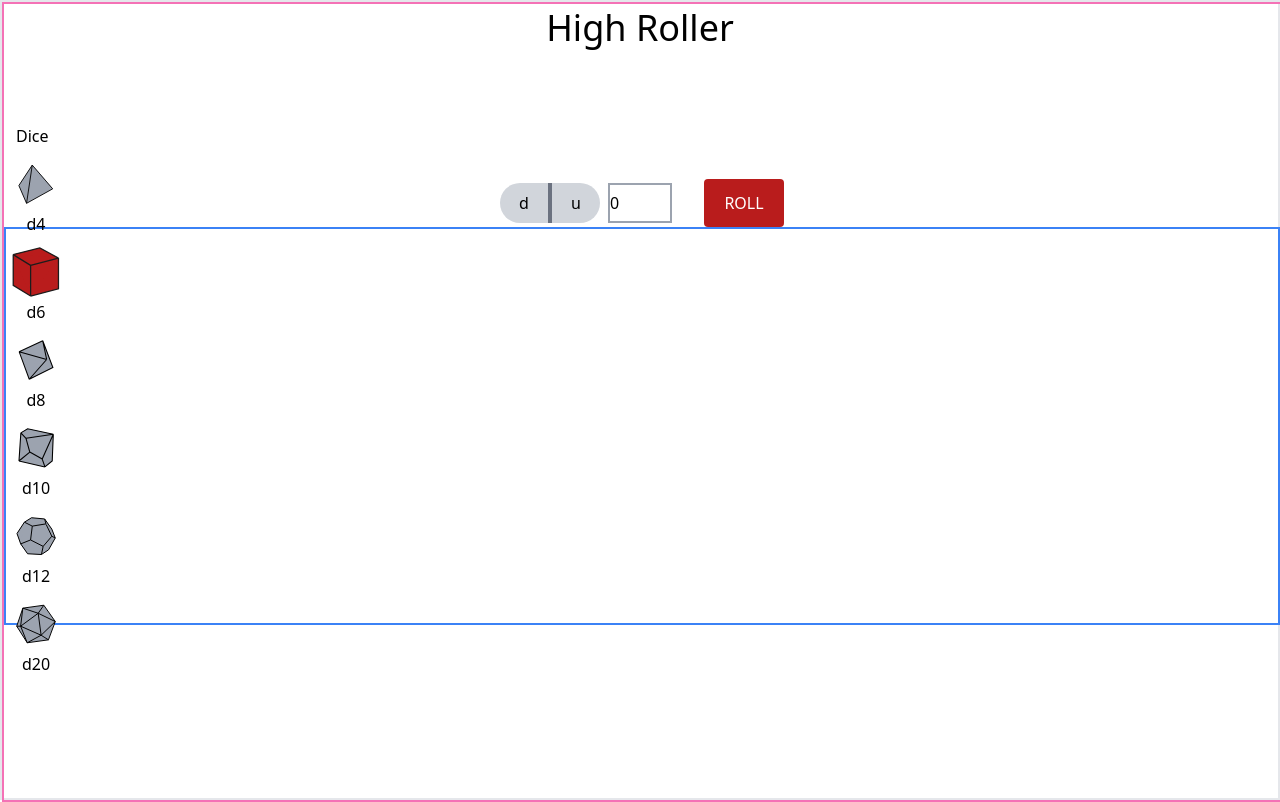
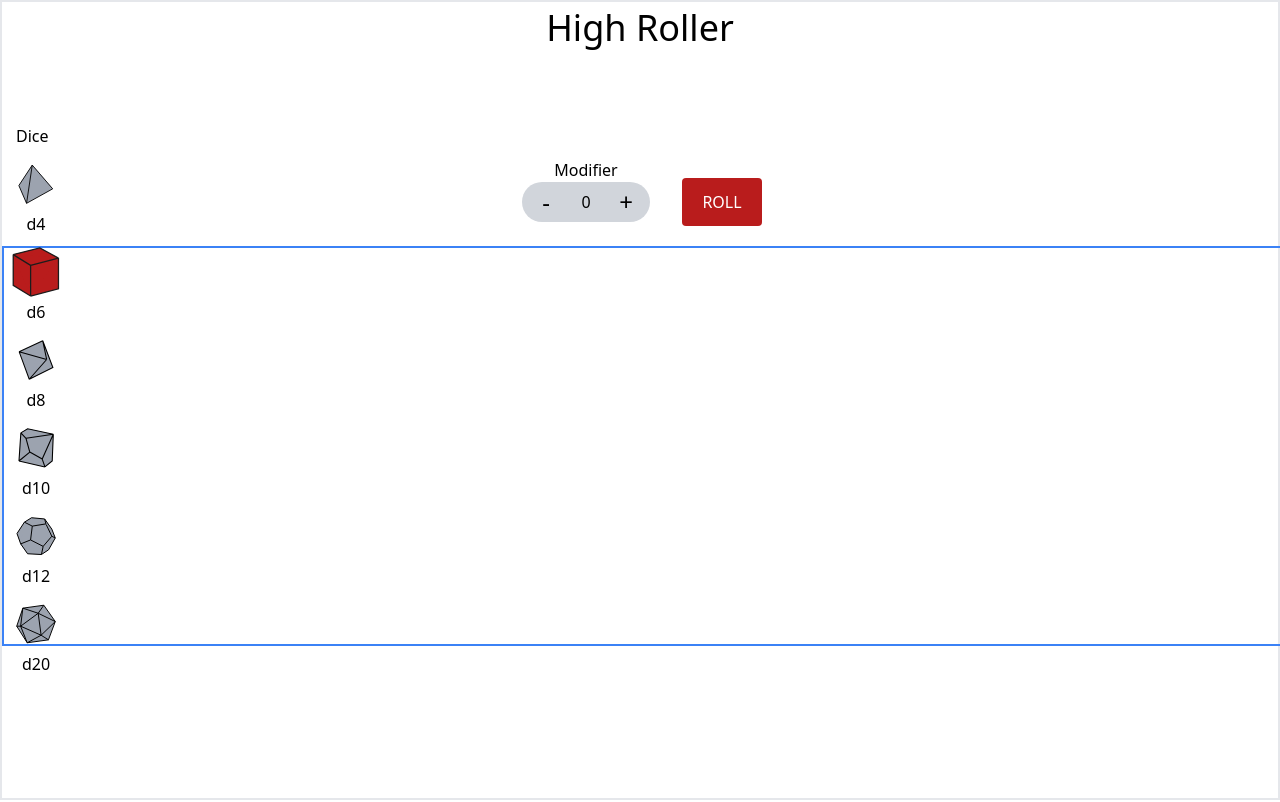
Before and after one commit to iamcrjones/high-roller-pwa, a Next.js app: page / in a window 1280 px wide. Built offline with nearby package versions, Linux system fonts and the light colour scheme.

Commit message:
modifier ux improvment

```diff
--- a/src/pages/roll-page/components/dice-list.tsx
+++ b/src/pages/roll-page/components/dice-list.tsx
@@ -1,8 +1,8 @@
 import type { Action } from "@/utils/reducer";
 import React from "react";
 
-type Propper = { dispatch: React.Dispatch<Action>; currentDice: string };
-const DiceList = ({ dispatch, currentDice }: Propper) => {
+type DiceListProps = { dispatch: React.Dispatch<Action>; currentDice: string };
+const DiceList = ({ dispatch, currentDice }: DiceListProps) => {
   return (
     <div className="absolute inset-y-0 left-4 flex flex-col justify-center space-y-4">
       <h2>Dice</h2>
--- a/src/pages/roll-page/components/modifier.tsx
+++ b/src/pages/roll-page/components/modifier.tsx
@@ -4,7 +4,8 @@ import React from "react";
 type ModifierProps = { dispatch: React.Dispatch<Action>; modifier: number };
 const Modifier = ({ dispatch, modifier }: ModifierProps) => {
   return (
-    <div className="flex space-x-2">
+    <div className="mb-6 flex flex-col">
+      <p className="text-md text-center">Modifier</p>
       <div className="flex">
         <button
           className="h-10 w-12 rounded-full rounded-r-none bg-gray-300 active:bg-gray-400"
@@ -12,27 +13,27 @@ const Modifier = ({ dispatch, modifier }: ModifierProps) => {
             dispatch({ type: "setModifier", payload: modifier - 1 })
           }
         >
-          d
+          <span className="text-2xl">-</span>
         </button>
-        <div className="h-10 border-2 border-gray-500"></div>
+        {/* <div className="h-10 border-2 border-gray-500"></div> */}
+        <input
+          placeholder="0"
+          className="p-x-4 w-8 bg-gray-300 text-center outline-none"
+          name="modifier"
+          onChange={(e) =>
+            dispatch({ type: "setModifier", payload: +e.target.value || 0 })
+          }
+          value={modifier}
+        />
         <button
           className=" h-10 w-12 rounded-full rounded-l-none bg-gray-300 active:bg-gray-400"
           onClick={() =>
             dispatch({ type: "setModifier", payload: modifier + 1 })
           }
         >
-          u
+          <span className="text-2xl">+</span>
         </button>
       </div>
-      <input
-        placeholder="0"
-        className="w-16 border-2 border-gray-400"
-        name="modifier"
-        onChange={(e) =>
-          dispatch({ type: "setModifier", payload: +e.target.value || 0 })
-        }
-        value={modifier}
-      />
     </div>
   );
 };
--- a/src/pages/roll-page/index.tsx
+++ b/src/pages/roll-page/index.tsx
@@ -46,7 +46,7 @@ const RollPage = () => {
   };
   return (
     <div>
-      <div className="flex h-screen w-screen flex-col items-center justify-center border-2 border-pink-400">
+      <div className="flex h-screen w-screen flex-col items-center justify-center ">
         <p className=" absolute inset-x-0 top-2 flex justify-center text-4xl">
           High Roller
         </p>
```
